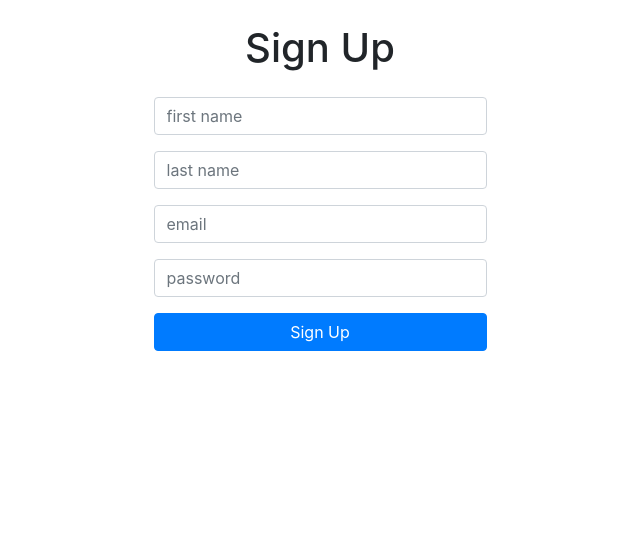
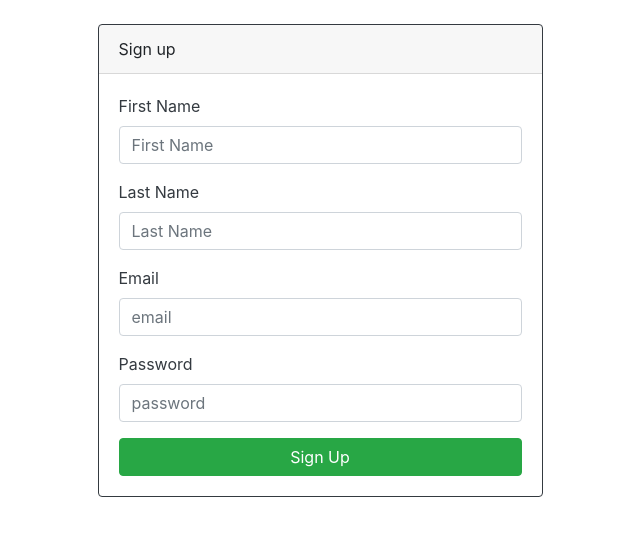
Before and after one commit to Aayush-1999/Camp-Tale, a Node server app: page /register in a window 1280 px wide. Shown: the part 56-592 px from the top of the page, without its empty margins (320-960 px from the left). Run offline with Node 20, Linux system fonts and the light colour scheme; some libraries are stand-ins or nearby versions.

Commit message:
Update ejs view

```diff
--- a/public/stylesheets/style.css
+++ b/public/stylesheets/style.css
@@ -1,3 +1,8 @@
+
+.form-card{
+    justify-content: center;
+    /* width:40%;  */
+}
 .img-thumbnail{
    padding:0;
 }
@@ -12,3 +17,8 @@
     height: 400px;
     width: 100%;
 }
+@media(max-width:500px){
+    .form-card{
+        width: 90%;
+    }
+}
--- a/views/register.ejs
+++ b/views/register.ejs
@@ -1,24 +1,36 @@
 <%include ./partials/header%>
 
 <div class="container mt-4">
-    <h1 class="text-center">Sign Up</h1>
-    <div style="width: 30%; margin: 25px auto">
+    <div class="row justify-content-center">
+        <div class="col-0 col-md-2 col-lg-3"></div>
+        <div class="col-12 col-md-8 col-lg-5">
+            <div class="card border-dark mb-3 mx-auto form-card">
+                <div class="card-header">Sign up</div>
+                <div class="card-body text-dark">
                     <form action="/register" method="post">
                         <div class="form-group">
-                <input type="text" name="firstname" class="form-control" placeholder="first name">
+                            <label for="firstname">First Name</label>
+                            <input type="text" id="firstname" name="firstname" class="form-control" placeholder="First Name">
                         </div>
                         <div class="form-group">
-                <input type="text" name="lastname" class="form-control" placeholder="last name">
+                            <label for="lastname">Last Name</label>
+                            <input type="text" to="lastname" name="lastname" class="form-control" placeholder="Last Name">
                         </div>
                         <div class="form-group">
-                <input type="email" name="email" class="form-control" placeholder="email">
+                            <label for="email">Email</label>
+                            <input type="email" id="email" name="email" class="form-control" placeholder="email">
                         </div>
                         <input type="hidden" name="_csrf" value="<%= csrfToken %>" >
                         <div class="form-group">
-                <input type="password" class="form-control" name="password" placeholder="password">
+                            <label for="password">Password</label>
+                            <input type="password" to="password" class="form-control" name="password" placeholder="password">
                         </div>
-            <button class="btn btn-primary btn-block">Sign Up</button>
+                        <button class="btn btn-success btn-block">Sign Up</button>
                     </form>
+                </div>
+            </div>
+        </div>
+        <div class="col-0 col-md-2 col-lg-3"></div>
     </div>
 </div>
 
```
Also changed, not shown: views/login.ejs (+19 -10 lines). Lines whose indentation alone changed are shown as unchanged.
